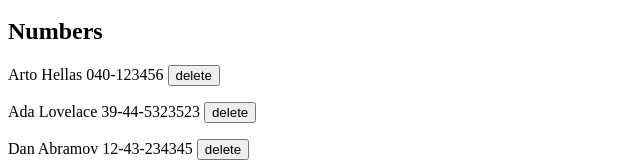
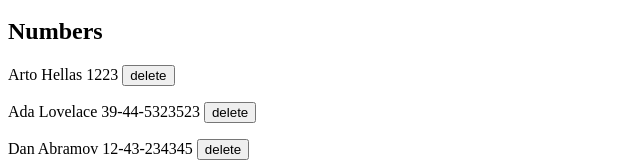
Before and after one commit to rammyblog/fullstackopen, a React (Create React App) app in the folder part2/phonebook/: page / in a window 1280 px wide. Shown: the part 212-373 px from the top of the page, without its empty margins (0-640 px from the left). Built offline with nearby package versions, Linux system fonts and the light colour scheme; data requests are answered from the project's data file.

Commit message:
Finished 2.18

```diff
--- a/part2/phonebook/db.json
+++ b/part2/phonebook/db.json
@@ -2,7 +2,7 @@
   "persons": [
     {
       "name": "Arto Hellas",
-      "number": "040-123456",
+      "number": "1223",
       "id": 1
     },
     {
--- a/part2/phonebook/src/App.js
+++ b/part2/phonebook/src/App.js
@@ -42,7 +42,22 @@ const App = () => {
     e.preventDefault();
     const duplicate = persons.find((obj) => obj.name === newName);
     if (duplicate) {
-      alert(`${newName} is already added to phonebook`);
+      if (
+        window.confirm(
+          `${newName} is already added, replace the old number with a new one?`
+        )
+      ) {
+        const returnedPerson = await PersonService.editPerson({
+          name: newName,
+          number: newNumber,
+          id: duplicate.id,
+        });
+        setPersons(
+          persons.map((person) =>
+            person.id !== duplicate.id ? person : returnedPerson
+          )
+        );
+      }
     } else {
       const newPerson = await PersonService.createPerson({
         name: newName,
--- a/part2/phonebook/src/services/persons.js
+++ b/part2/phonebook/src/services/persons.js
@@ -27,5 +27,16 @@ const deletePerson = async (id) => {
     throw error;
   }
 };
+const editPerson = async (personObj) => {
+  try {
+    const res = await axios.put(
+      `http://localhost:3001/persons/${personObj.id}`,
+      personObj
+    );
+    return res.data;
+  } catch (error) {
+    throw error;
+  }
+};
 
-export default { getPersons, createPerson, deletePerson };
+export default { getPersons, createPerson, deletePerson, editPerson };
```
